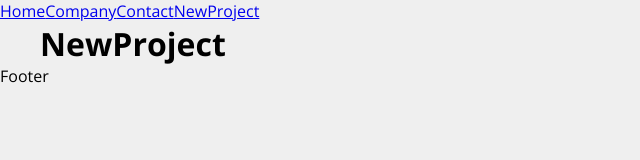
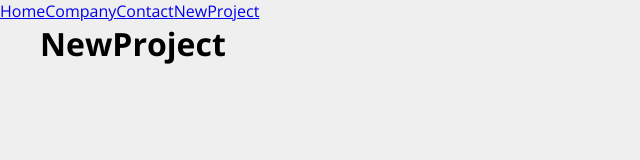
Before and after one commit to RafaelHDSV/Costs, a React (Create React App) app: page /newproject in a window 1280 px wide. Shown: the top 160 px of the page, without its empty margins (0-640 px from the left). Built offline with nearby package versions, Linux system fonts and the light colour scheme; the HTML template or start-up script is replaced by a standard one.

Commit message:
Adding customClass

```diff
--- a/src/App.js
+++ b/src/App.js
@@ -18,7 +18,7 @@ function App() {
           <Link to='/newproject'>NewProject</Link>
         </div>
 
-        <Container>
+        <Container customClass='min-height'>
           <Routes>
             <Route exact path='/' element={<Home />} />
             <Route path='/company' element={<Company />} />
--- a/src/components/layout/Container.module.css
+++ b/src/components/layout/Container.module.css
@@ -7,5 +7,5 @@
 }
 
 .min-height {
-    min-height: 75%;
+    min-height: 75vh;
 }
```
